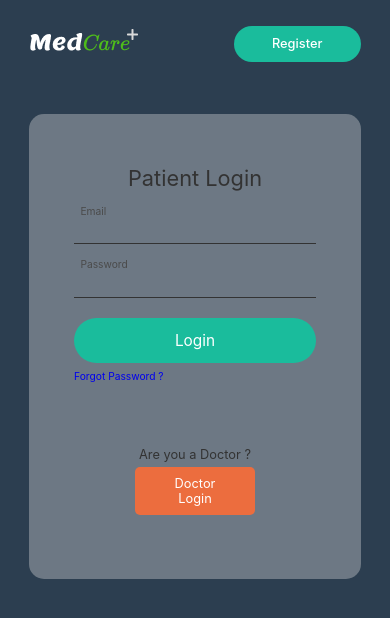
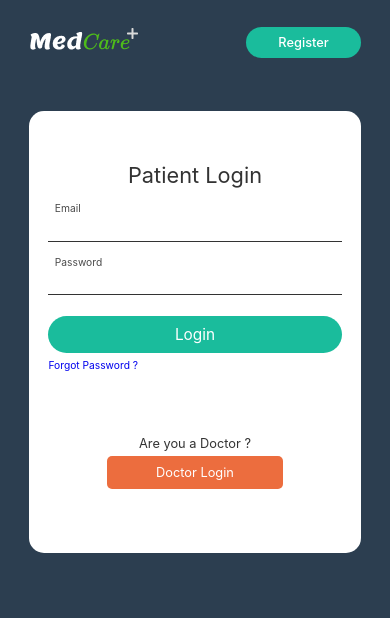
Before and after one commit to AlyKumail/MedCare, a React (Create React App) app in the folder my-app/: page /login in a window 390 px wide. Shown: the top 618 px of the page. Built offline with nearby package versions, Linux system fonts and the light colour scheme.

Commit message:
Responsiveness

```diff
--- a/my-app/src/styles/Login.css
+++ b/my-app/src/styles/Login.css
@@ -159,17 +159,23 @@ form .primary-btn:hover {
         z-index: 1;
     }
     .form-container {
-
-        padding: 2rem ;
+        background-color: white;
+        padding: 2rem 0 ;
 
     }
     .whiteBg{
         display: none;
+        height: 100%;
+        width: 100%;
+        left: 0;
     }
     .switch-btn{
-        width: 50%;
+        width: 60%;
     }
     .switch{
         margin: 1rem 0;
     }
+    .form-container h3{
+        /* color: white; */
+    }
 }
--- a/my-app/src/styles/Navbar.css
+++ b/my-app/src/styles/Navbar.css
@@ -22,5 +22,7 @@ header .primary-btn {
 }
 
 @media screen and (max-width: 768px){
-
+    .primary-btn {
+        padding: 0.6em 2.5em;
+    }
 }
```
